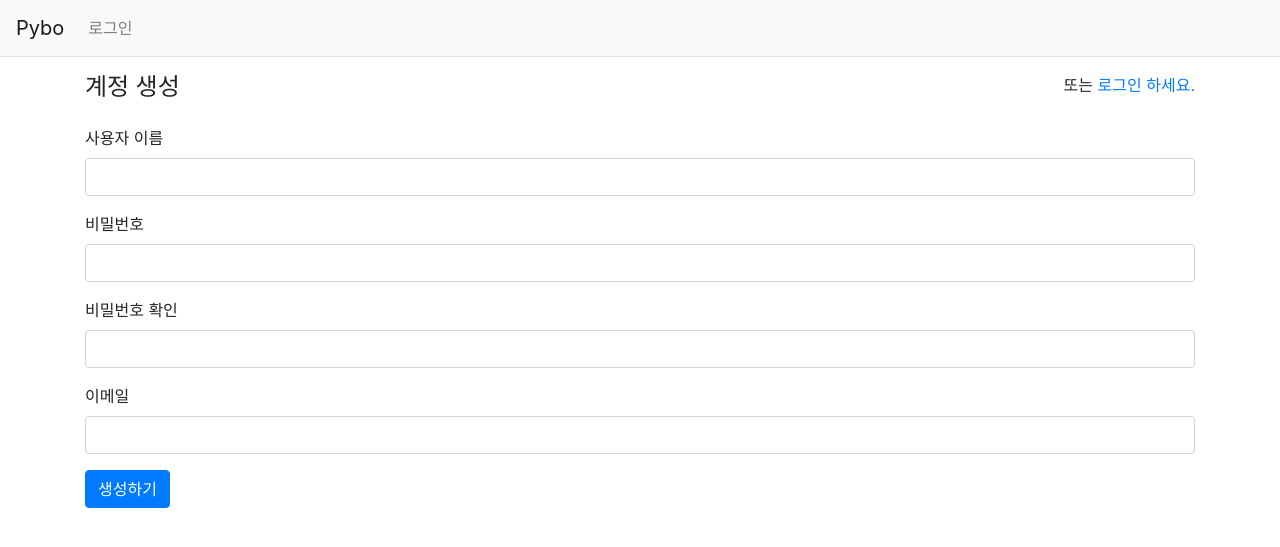
After one commit to choi-yh/jump_to_django, a Django app: page /common/signup/ in a window 1280 px wide. The commit adds this page. Shown: the top 547 px of the page. Run offline with Django 3.2, Linux system fonts and the light colour scheme; some libraries are stand-ins or nearby versions.

Commit message:
[3-06] 계정 생성

```diff
--- /dev/null
+++ b/common/forms.py
@@ -0,0 +1,11 @@
+from django import forms
+from django.contrib.auth.forms import UserCreationForm
+from django.contrib.auth.models import User
+
+
+class UserForm(UserCreationForm):
+    email = forms.EmailField(label="이메일")
+
+    class Meta:
+        model = User
+        fields = ("username", "password1", "password2", "email")
--- a/common/urls.py
+++ b/common/urls.py
@@ -1,5 +1,6 @@
 from django.urls import path
 from django.contrib.auth import views as auth_views
+from . import views
 
 app_name = "common"
 
@@ -10,4 +11,5 @@ urlpatterns = [
         name="login",
     ),
     path("logout/", auth_views.LogoutView.as_view(), name="logout"),
+    path("signup/", views.signup, name="signup"),
 ]
--- a/common/views.py
+++ b/common/views.py
@@ -1,3 +1,21 @@
-from django.shortcuts import render
+from django.contrib.auth import authenticate, login
+from django.shortcuts import render, redirect
+from common.forms import UserForm
 
-# Create your views here.
+
+def signup(request):
+    """
+    계정 생성
+    """
+    if request.method == "POST":
+        form = UserForm(request.POST)
+        if form.is_valid():
+            form.save()
+            username = form.cleaned_data.get("username")
+            raw_password = form.cleaned_data.get("password1")
+            user = authenticate(username=username, password=raw_password)  # 사용자 인증
+            login(request, user)  # 로그인
+            return redirect("index")
+    else:
+        form = UserForm()
+    return render(request, "common/signup.html", {"form": form})
--- /dev/null
+++ b/templates/common/signup.html
@@ -0,0 +1,38 @@
+{% extends "base.html" %}
+{% block content %}
+<div class="container my-3">
+    <div class="row my-3">
+        <div class="col-4">
+            <h4>계정 생성</h4>
+        </div>
+        <div class="col-8 text-right">
+            <span>또는 <a href="{% url 'common:login' %}">로그인 하세요.</a></span>
+        </div>
+    </div>
+    <form method="post" class="post-form" action="{% url 'common:signup' %}">
+        {% csrf_token %}
+        {% include "form_errors.html" %}
+        <div class="form-group">
+            <label for="username">사용자 이름</label>
+            <input type="text" class="form-control" name="username" id="username"
+                value="{{ form.username.value|default_if_none:'' }}">
+        </div>
+        <div class="form-group">
+            <label for="password1">비밀번호</label>
+            <input type="password" class="form-control" name="password1" id="password1"
+                value="{{ form.password1.value|default_if_none:'' }}">
+        </div>
+        <div class="form-group">
+            <label for="password2">비밀번호 확인</label>
+            <input type="password" class="form-control" name="password2" id="password2"
+                value="{{ form.password2.value|default_if_none:'' }}">
+        </div>
+        <div class="form-group">
+            <label for="email">이메일</label>
+            <input type="text" class="form-control" name="email" id="email"
+                value="{{ form.email.value|default_if_none:'' }}">
+        </div>
+        <button type="submit" class="btn btn-primary">생성하기</button>
+    </form>
+</div>
+{% endblock %}
```
Also changed, not shown: templates/common/login.html (+8 -0 lines), db.sqlite3.
